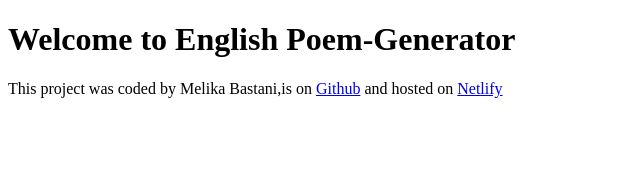
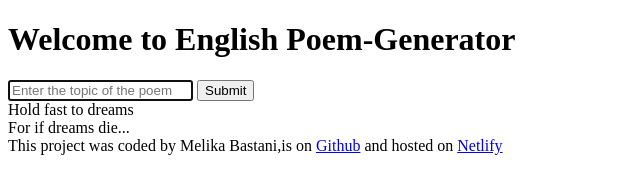
Before and after one commit to Melhyun/English-poem-generator, a plain HTML site: page index.html in a window 1280 px wide. Shown: the whole page, without its empty margins (0-640 px from the left). Drawn offline with Linux system fonts and the light colour scheme.

Commit message:
Basic HTML

```diff
--- a/index.html
+++ b/index.html
@@ -6,12 +6,32 @@
     <link rel="stylesheet" href="style.css" />
     <title>Poem-Generator</title>
   </head>
-  <h1>Welcome to English Poem-Generator</h1>
   <body>
+    <h1>Welcome to English Poem-Generator</h1>
+    <main>
+      <form>
+        <input
+          type="text"
+          placeholder="Enter the topic of the poem"
+          autofocus
+          required
+          autocomplete="off"
+        />
+        <input type="submit" />
+      </form>
+      <div>
+        Hold fast to dreams
+        <br />
+        For if dreams die...
+      </div>
+    </main>
     <footer>
       This project was coded by Melika Bastani,is on
-      <a href="https://github.com/Melhyun">Github</a> and hosted on
-      <a href="https://transcendent-blini-77bf47.netlify.app/">Netlify</a>
+      <a href="https://github.com/Melhyun" target="_blank">Github</a> and hosted
+      on
+      <a href="https://transcendent-blini-77bf47.netlify.app/" target="_blank"
+        >Netlify</a
+      >
     </footer>
     <script src="index.js"></script>
   </body>
```
